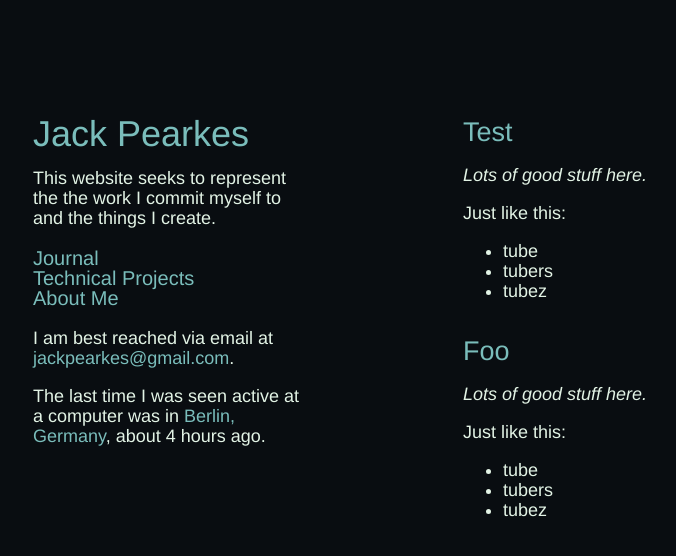
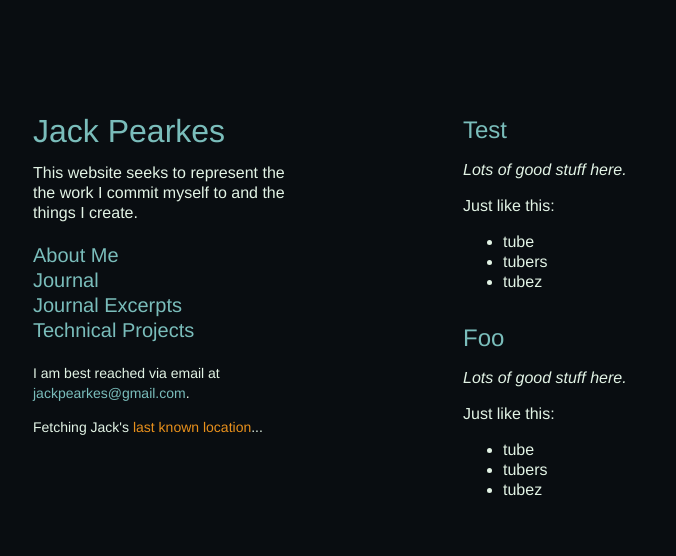
Before and after one commit to samsonpaul/jack.ly, a Flask app: page / in a window 1280 px wide. Shown: the top 556 px of the page, without its empty margins (122-798 px from the left). Run offline with Flask 2, Linux system fonts and the light colour scheme; some libraries are stand-ins or nearby versions; some web fonts are replaced.

Commit message:
Working location fetcher

```diff
--- a/app.py
+++ b/app.py
@@ -22,6 +22,9 @@ def list_sections():
     "Returns a list of sections from the filesystem."
     listed_sections = os.listdir('sections/')
     sections = [s for s in listed_sections if not s.startswith('.')]
+    print sections
+    sections.sort()
+    print sections
     return sections
 
 
@@ -79,7 +82,7 @@ def generate_cache():
 
 def retrieve_sections():
     "Returns an array of all sections and their dicts."
-    sections = list(cache.itervalues())
+    sections = cache.values()
     return sections
 
 
--- /dev/null
+++ b/sections/journal-excerpts/foo.md
@@ -0,0 +1,7 @@
+*Lots of good stuff here.*
+
+Just like this:
+
+- tube
+- tubers
+- tubez
--- /dev/null
+++ b/sections/journal-excerpts/test.md
@@ -0,0 +1,6 @@
+
+Just like this:
+
+- tube
+- tubers
+- tubez
--- a/static/css/main.css
+++ b/static/css/main.css
@@ -1,7 +1,7 @@
 body {
     color: #e2f3e5;
     background-color: #090d11;
-    font-size: 18px;
+    font-size: 16px;
     font-weight: 300;
     font-family: 'Helvetica Neue', 'Helvetica';
 }
@@ -18,6 +18,14 @@ h2 {
 
 a {
     color: #7abdbb;
+}
+
+.highlight {
+    color: #E8901C;
+}
+
+.note {
+    font-size: 14px;
 }
 
 a:hover {
@@ -39,6 +47,7 @@ a:active {
     font-size: 20px;
     list-style-type: none;
     padding: 0;
+    line-height: 25px;
 }
 
 .menu .active a {
--- /dev/null
+++ b/static/js/app.js
@@ -0,0 +1,44 @@
+$(function(){
+  locationChecker.init()
+  })
+
+function updateLocation(json) {
+    if (json) {
+        var el = $('#location').empty()
+        el.removeClass('highlight')
+        var location = json['location']
+        var url = 'https://maps.google.com/maps?q=' + location
+        var date = moment.utc(json['date']).fromNow()
+
+        var link = '<a href="' + url + '">' + location + '</a>'
+        var html = "The last time I was seen active at a computer was in " + link + " about " + date + "."
+
+        el.append(html)
+    }
+}
+
+var locationChecker = {
+    init: function(){
+        // We fake a delay otherwise it doesn't seem as fancy.
+        if (window.location.pathname === '/') {
+            setTimeout(this.makeRequest, 2000)
+        } else {
+            setTimeout(this.makeRequest, 1000)
+        }
+        this.ping()
+    },
+
+    makeRequest: function(){
+        var getResponse = function(json){
+            if (json) {
+                updateLocation(json)
+            }
+        }
+$.getJSON('http://computer-location.herokuapp.com/current-location', getResponse)
+    },
+
+
+    ping: function(){
+        setTimeout(function(){locationChecker.init()}, 10000)
+    }
+}
--- a/templates/base.html
+++ b/templates/base.html
@@ -29,5 +29,8 @@
         {% endblock %}
         </div>
     </div>
+<script src="//ajax.googleapis.com/ajax/libs/jquery/1.9.1/jquery.min.js"></script>
+<script type="text/javascript" src="/static/js/moment.min.js"></script>
+<script type="text/javascript" src="/static/js/app.js"></script>
 </body>
 </html>
--- a/templates/includes/sidebar.html
+++ b/templates/includes/sidebar.html
@@ -6,6 +6,6 @@
         <li class="{% if section['filename'] == request.path.split('/')[1] %}active{% endif %}"><a href="{{ section['path'] }}">{{ section['name'] }}</a></li>
         {% endfor %}
     </ul>
-    <p>I am best reached via email at <a href="mailto:jackpearkes@gmail.com">jackpearkes@gmail.com</a>.
-    <p>The last time I was seen active at a computer was in <a href="http://goo.gl/maps/qgVbc">Berlin, Germany</a>, about 4 hours ago.</p>
+    <p class="note">I am best reached via email at <a href="mailto:jackpearkes@gmail.com">jackpearkes@gmail.com</a>.
+    <p class="note" id="location">Fetching Jack's <span class="highlight">last known location</span>...</p>
 </div>
--- a/templates/section.html
+++ b/templates/section.html
@@ -1,6 +1,6 @@
 {% extends 'base.html' %}
 {% block content %}
-<div class="span6 offset1 section">
+<div class="span6 offset1">
 {% for item in section['items'] %}
     <div class="span6 item">
         <h2><a href="{{ item['path'] }}">{{ item['name'] }}</a></h2>
```
